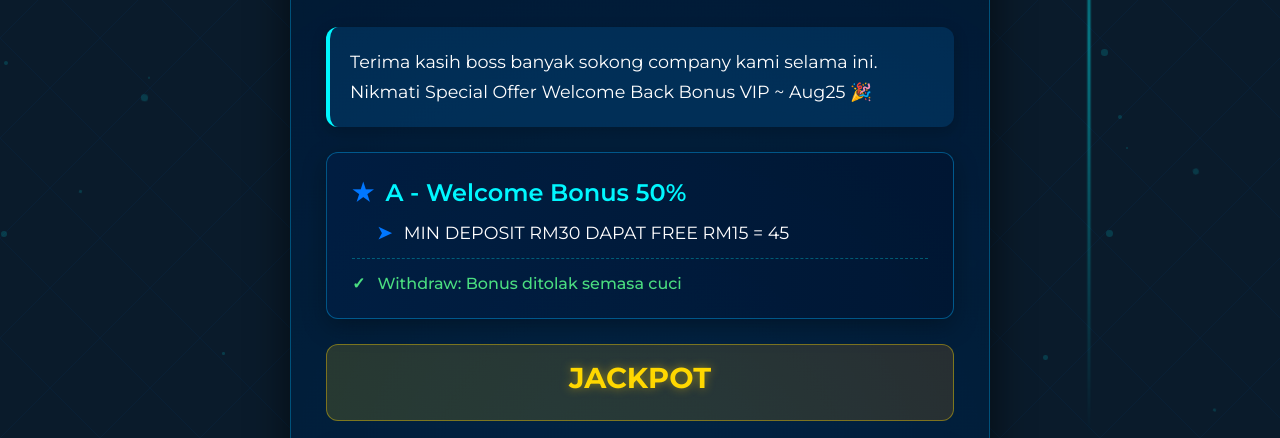
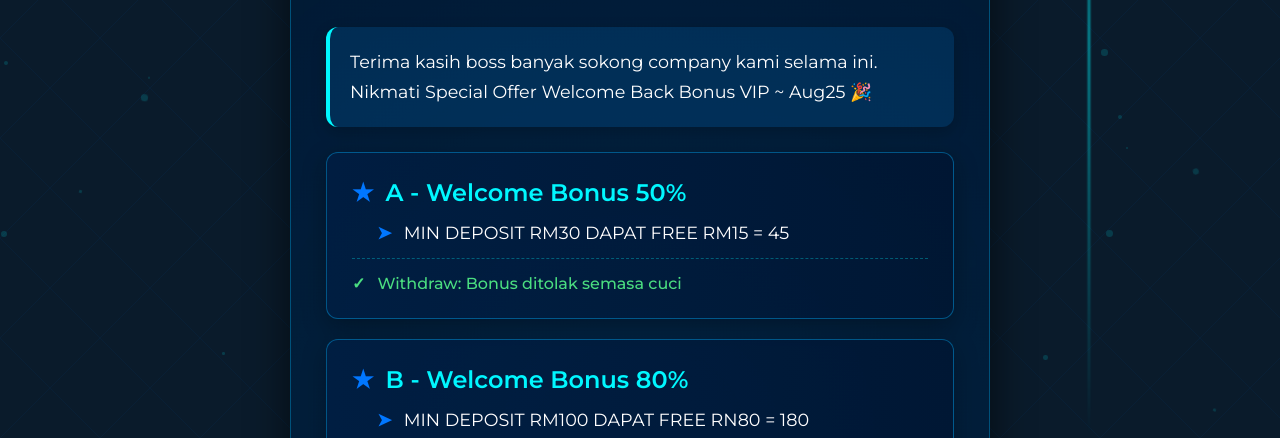
Before and after one commit to gingin7007/ubetclub.github.io, a plain HTML site: page index.html in a window 1280 px wide. Shown: the part 362-800 px from the top of the page. Drawn offline with Linux system fonts and the light colour scheme.

Commit message:
Update index.html

```diff
--- a/index.html
+++ b/index.html
@@ -444,10 +444,6 @@
             <div class="withdraw-condition">Withdraw: Bonus ditolak semasa cuci</div>
         </div>
 
-        <div class="jackpot-section">
-            <div class="jackpot-title">JACKPOT</div>
-        </div>
-
         <div class="bonus-card">
             <div class="bonus-title">B - Welcome Bonus 80%</div>
             <ul class="bonus-details">
```
